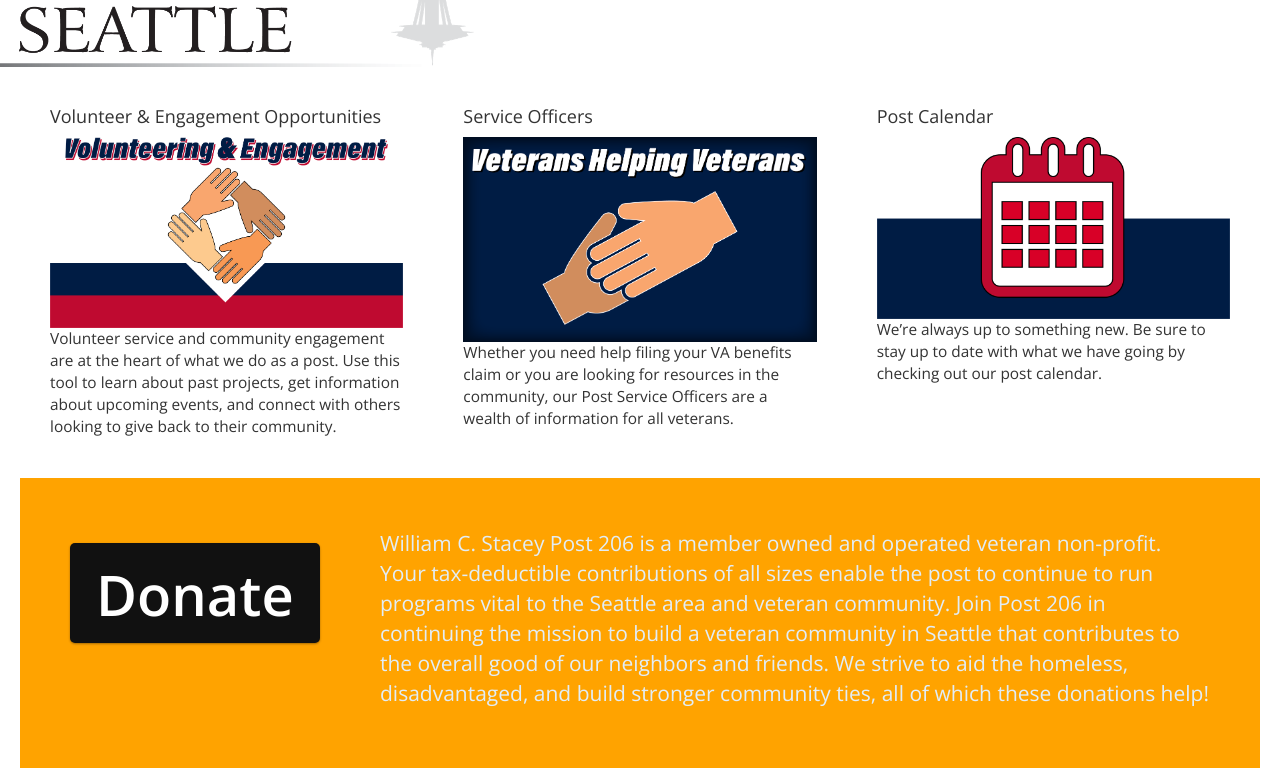
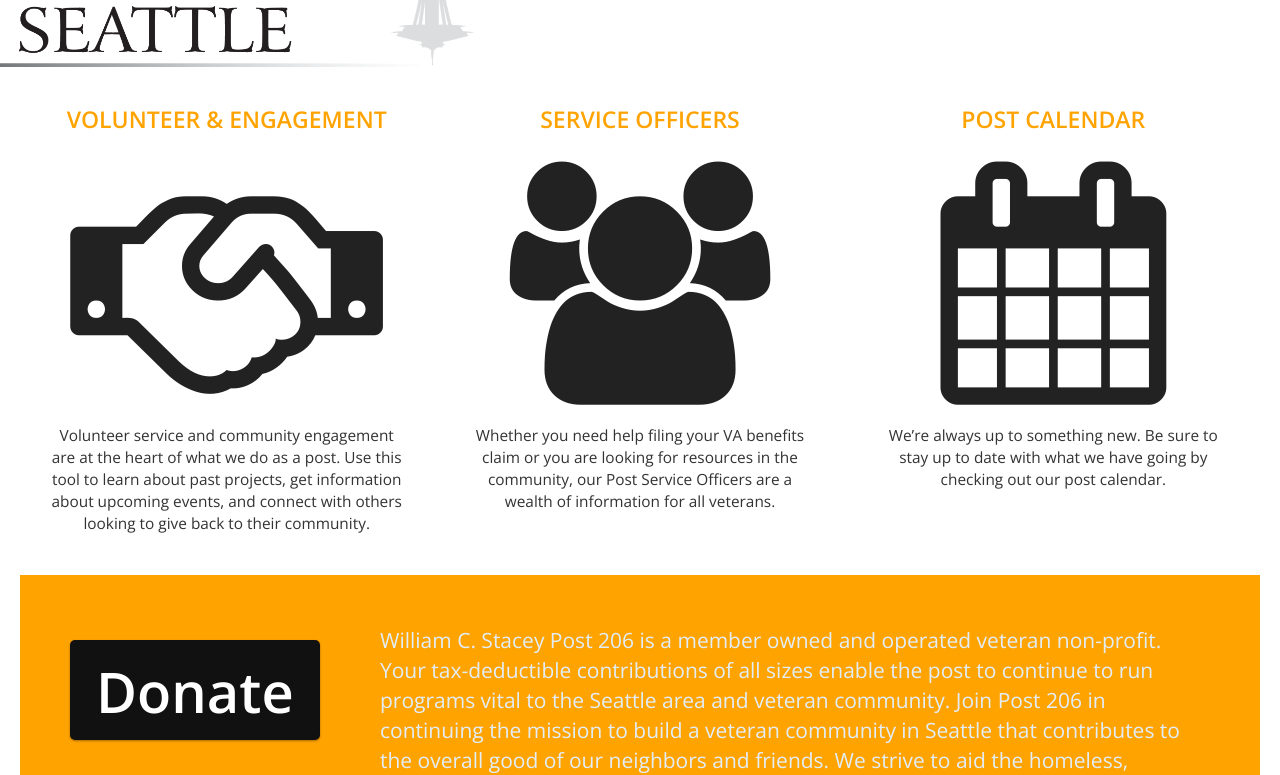
Before and after one commit to hutch196/Post206, a plain HTML site: page index.html in a window 1280 px wide. Shown: the part 681-1456 px from the top of the page. Drawn offline with nearby package versions, Linux system fonts and the light colour scheme.

Commit message:
Added font-awesome icons on home page and styled.

```diff
--- a/css/styles.less
+++ b/css/styles.less
@@ -303,12 +303,24 @@ img{
 .homepage-text-block{
   padding: 30px;
   font-size: 1.1em;
+  text-align: center;
 
-  h3{
-    font-size: 2em;
+  a {
+    text-align: center;
+    display: block;
+  }
+
+  h4{
+    font-size: 1.8vw;
     font-weight: 700;
     color: @primary-gold;
     text-transform: uppercase;
+  }
+
+  i {
+    color: @primary-gray;
+    padding: 20px 0;
+    font-size: 19vw;
   }
 
   img{
--- a/index.html
+++ b/index.html
@@ -26,8 +26,10 @@
         <div class="main-content">
             <div class="row">
                 <div class="col-sm-4 homepage-text-block">
-                    <h4>Volunteer & Engagement Opportunities </h4>
-                    <img src="img/volunteering_engagement.webp">
+                    <h4>Volunteer & Engagement</h4>
+                    <a>
+                        <i class="fa fa-handshake-o" aria-hidden="true"></i>
+                    </a>
                     <p>Volunteer service and community engagement are at the heart of what we do as a post. Use this
                         tool to learn about past projects, get information about upcoming events, and connect with
                         others looking to give back to their community.</p>
@@ -35,7 +37,7 @@
                 <div class="col-sm-4 homepage-text-block">
                     <h4>Service Officers</h4>
                     <a href="https://goo.gl/forms/fTie98gCNXL77JA33">
-                        <img src="img/vethelpvet.webp">
+                        <i class="fa fa-users" aria-hidden="true"></i>
                     </a>
                     <p>Whether you need help filing your VA benefits claim or you are looking for resources in the
                         community, our Post Service Officers are a wealth of information for all veterans.
@@ -43,7 +45,9 @@
                 </div>
                 <div class="col-sm-4 homepage-text-block">
                     <h4>Post Calendar</h4>
-                    <img src="img/calendar.webp">
+                    <a href="calendar.html">
+                        <i class="fa fa-calendar" aria-hidden="true"></i>
+                    </a>
                     <p>
                         We’re always up to something new. Be sure to stay up to date with what we have going by
                         checking out our post calendar.
```
